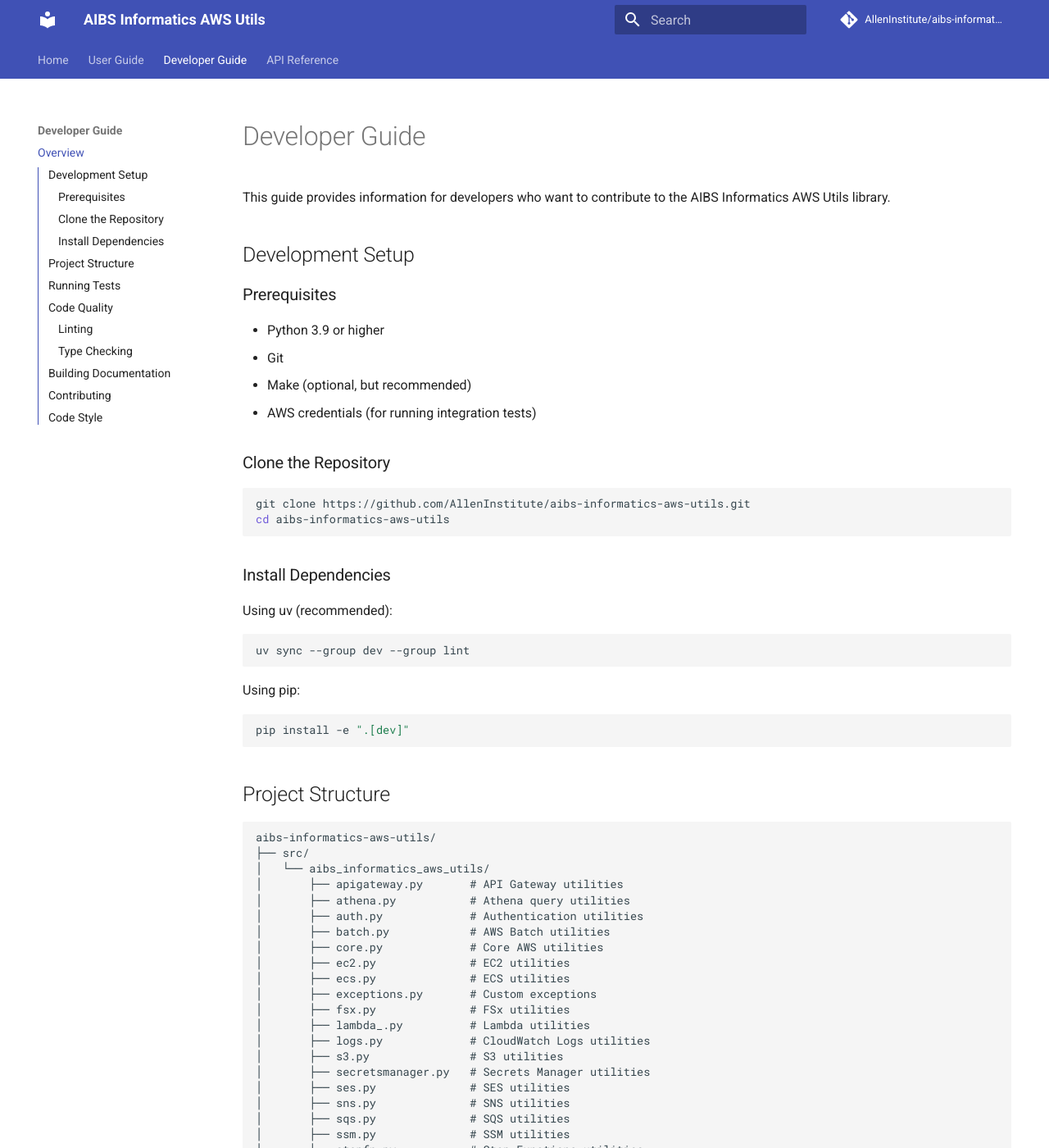
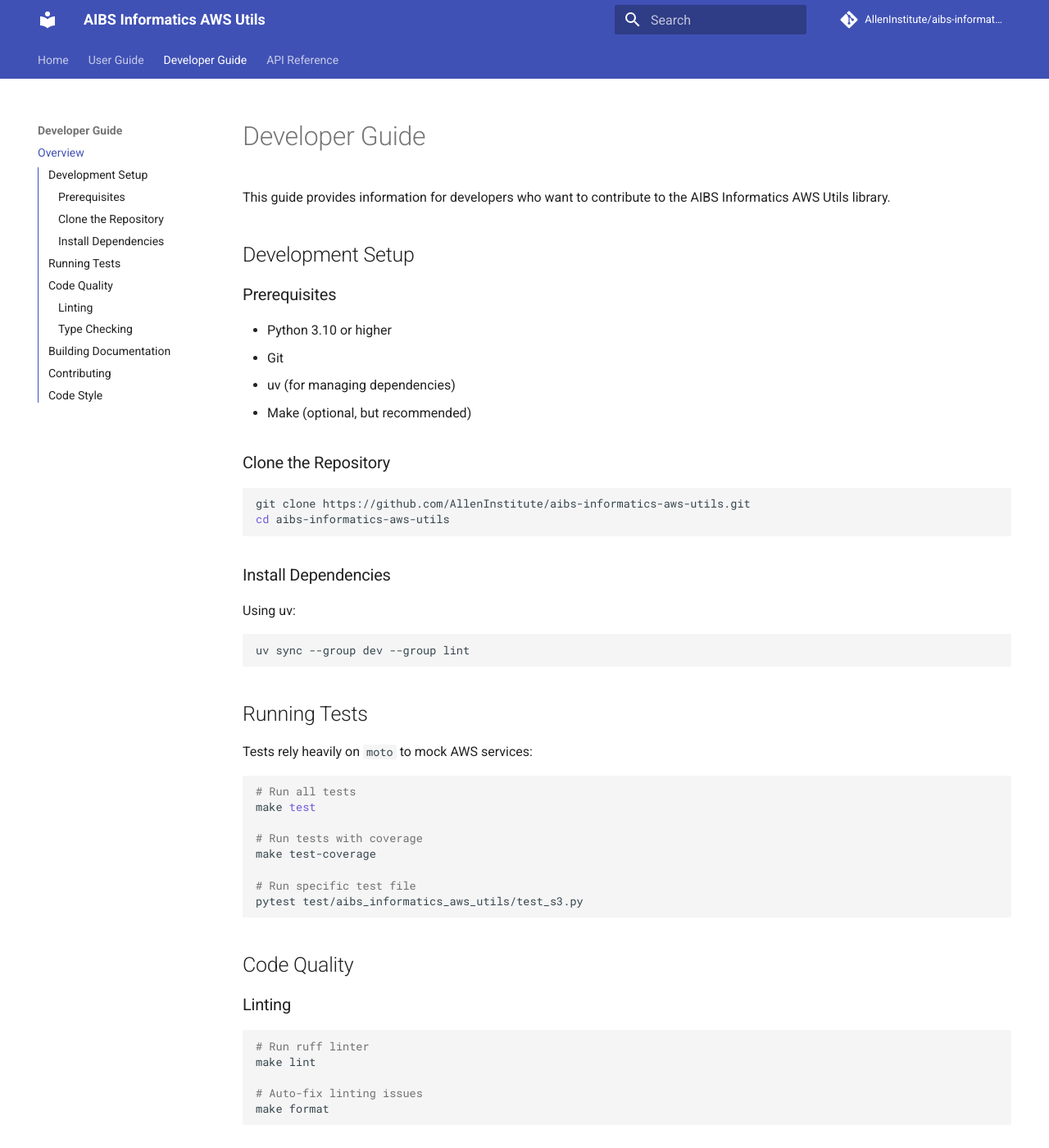
Before and after one commit to AllenInstitute/aibs-informatics-aws-utils, an MkDocs documentation site: the page built from docs/developer/index.md, in a window 1280 px wide and 1400 px high. Shown: the whole window at 82% size. Built offline with MkDocs 1.6.1 and Material for MkDocs 9.7.7, drawn with Linux system fonts in a browser that asks for light colours; comment, search, counter and statistics services are not loaded; the version menu is left out; some of the changed text lies outside the part shown.

Commit message:
update docs developer index file

````diff
--- a/docs/developer/index.md
+++ b/docs/developer/index.md
@@ -6,10 +6,10 @@
 
 ### Prerequisites
 
-- Python 3.9 or higher
+- Python 3.10 or higher
 - Git
+- uv (for managing dependencies)
 - Make (optional, but recommended)
-- AWS credentials (for running integration tests)
 
 ### Clone the Repository
 
@@ -20,56 +20,15 @@
 
 ### Install Dependencies
 
-Using uv (recommended):
+Using uv:
 
 ```bash
 uv sync --group dev --group lint
 ```
 
-Using pip:
-
-```bash
-pip install -e ".[dev]"
-```
-
-## Project Structure
-
-```
-aibs-informatics-aws-utils/
-├── src/
-│   └── aibs_informatics_aws_utils/
-│       ├── apigateway.py       # API Gateway utilities
-│       ├── athena.py           # Athena query utilities
-│       ├── auth.py             # Authentication utilities
-│       ├── batch.py            # AWS Batch utilities
-│       ├── core.py             # Core AWS utilities
-│       ├── ec2.py              # EC2 utilities
-│       ├── ecs.py              # ECS utilities
-│       ├── exceptions.py       # Custom exceptions
-│       ├── fsx.py              # FSx utilities
-│       ├── lambda_.py          # Lambda utilities
-│       ├── logs.py             # CloudWatch Logs utilities
-│       ├── s3.py               # S3 utilities
-│       ├── secretsmanager.py   # Secrets Manager utilities
-│       ├── ses.py              # SES utilities
-│       ├── sns.py              # SNS utilities
-│       ├── sqs.py              # SQS utilities
-│       ├── ssm.py              # SSM utilities
-│       ├── stepfn.py           # Step Functions utilities
-│       ├── constants/          # Service constants
-│       ├── data_sync/          # Data sync utilities
-│       ├── dynamodb/           # DynamoDB utilities
-│       ├── ecr/                # ECR utilities
-│       └── efs/                # EFS utilities
-├── test/                       # Test files
-├── docs/                       # Documentation
-├── pyproject.toml              # Project configuration
-└── Makefile                    # Build automation
-```
-
 ## Running Tests
 
-Tests use `moto` to mock AWS services:
+Tests rely heavily on `moto` to mock AWS services:
 
 ```bash
 # Run all tests
@@ -91,27 +50,24 @@
 make lint
 
 # Auto-fix linting issues
-make lint-fix
+make format
 ```
 
 ### Type Checking
 
 ```bash
 # Run mypy type checker
-make type-check
+make lint-mypy
 ```
 
 ## Building Documentation
 
 ```bash
-# Install documentation dependencies
-pip install mkdocs mkdocs-material mkdocstrings[python]
-
 # Serve documentation locally
-mkdocs serve
+make docs-serve
 
 # Build documentation
-mkdocs build
+make docs-build
 ```
 
 ## Contributing
````
